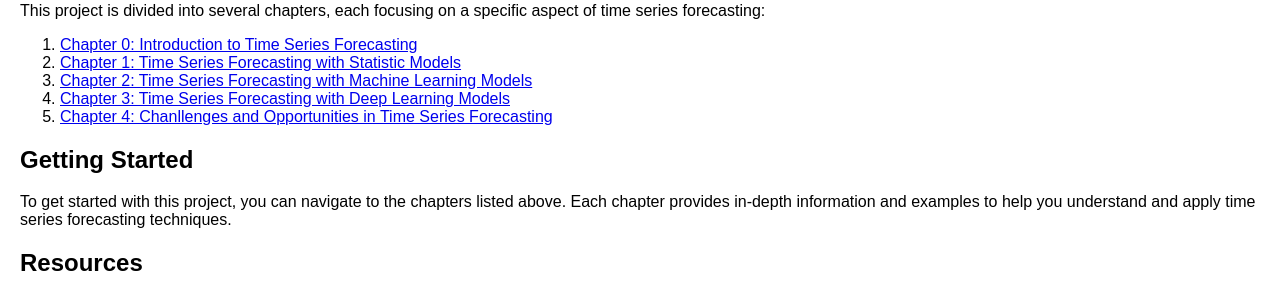
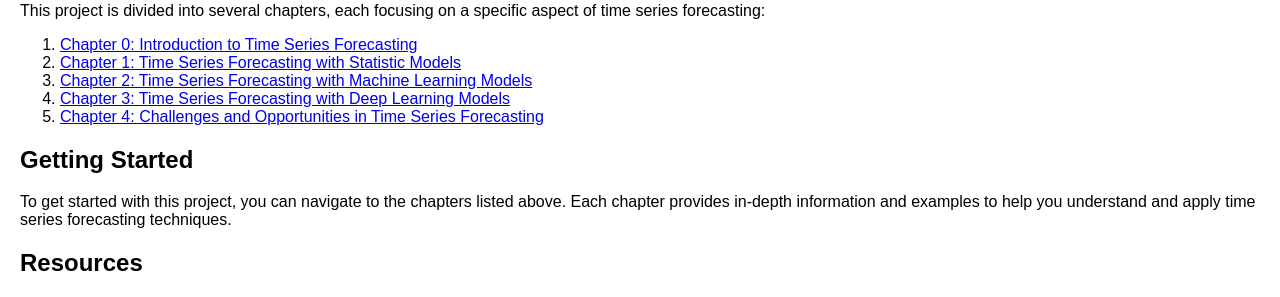
Before and after one commit to JiangYou2025/JiangYou2025.github.io, a Jekyll site: the page built from index.markdown, in a window 1280 px wide. Shown: the part 907-1204 px from the top of the page. Built offline with Jekyll 4.4.1, drawn with Linux system fonts in a browser that asks for light colours.

Commit message:
Update index.markdown

```diff
--- a/index.markdown
+++ b/index.markdown
@@ -30,7 +30,7 @@ This project is divided into several chapters, each focusing on a specific aspec
 1. [Chapter 1: Time Series Forecasting with Statistic Models](/documentation/chapter1/)
 1. [Chapter 2: Time Series Forecasting with Machine Learning Models](/documentation/chapter2/)
 2. [Chapter 3: Time Series Forecasting with Deep Learning Models](/documentation/chapter3/)
-2. [Chapter 4: Chanllenges and Opportunities in Time Series Forecasting](/documentation/chapter4/)
+2. [Chapter 4: Challenges and Opportunities in Time Series Forecasting](/documentation/chapter4/)
 
 ## Getting Started
 
```
